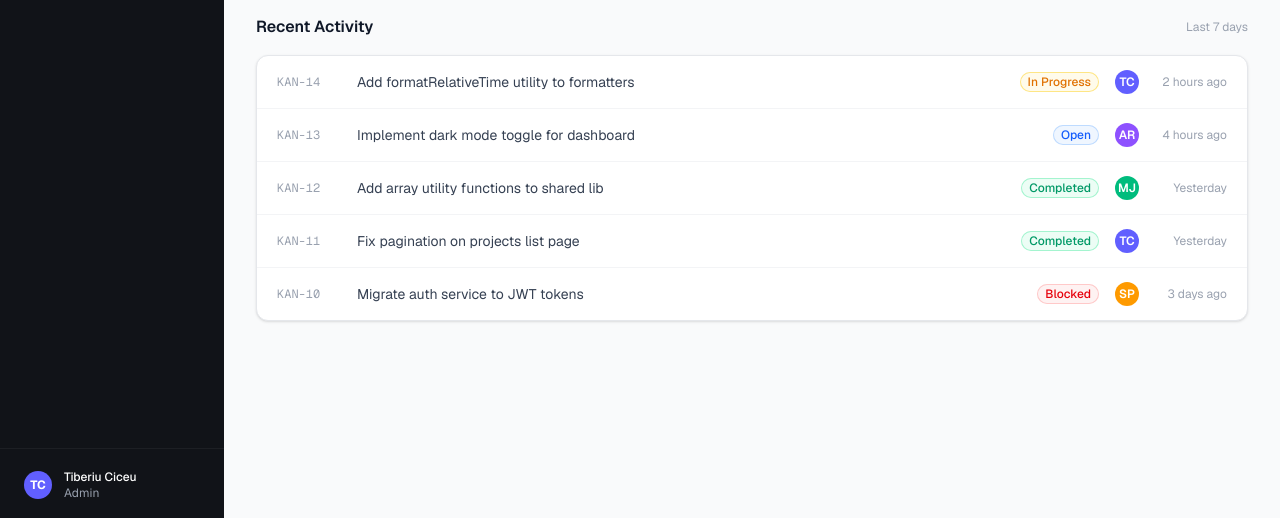
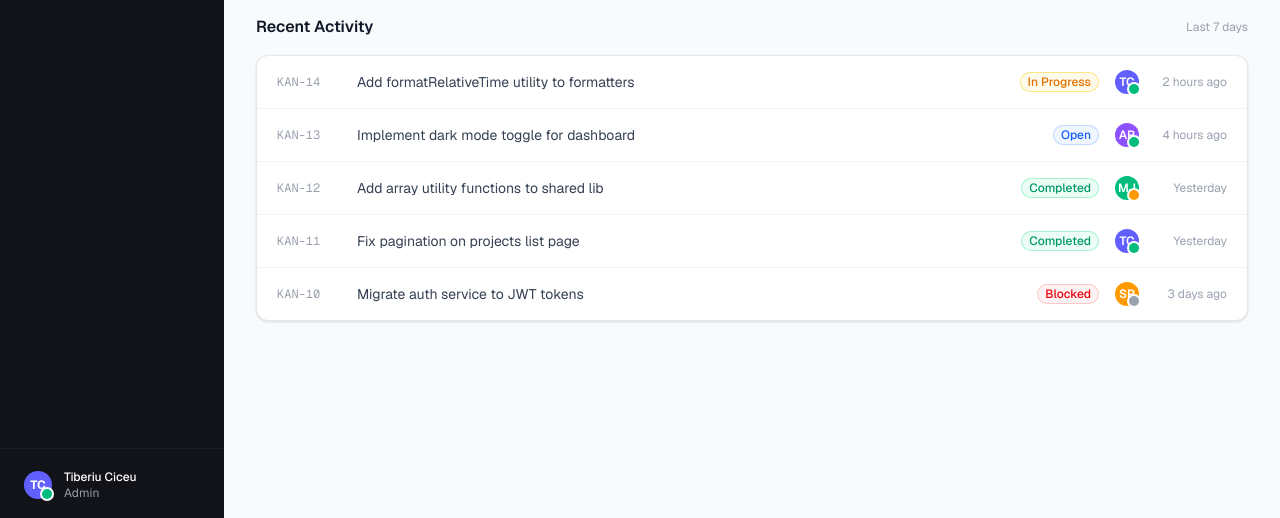
Before and after one commit to tiberiuciceu/pipeline-demo-app, a Next.js app: page / in a window 1280 px wide. Shown: the part 279-797 px from the top of the page. Built offline with nearby package versions, Linux system fonts and the light colour scheme.

Commit message:
feat(KAN-1): Task 1
Applied by agentic-pipeline.

```diff
--- a/src/app/layout.tsx
+++ b/src/app/layout.tsx
@@ -2,6 +2,7 @@ import type { Metadata } from 'next'
 import { Geist, Geist_Mono } from 'next/font/google'
 import './globals.css'
 import { NavLinks } from '../components/NavLinks'
+import { getPresenceStatus } from '../lib/presence'
 
 const geistSans = Geist({ variable: '--font-geist-sans', subsets: ['latin'] })
 const geistMono = Geist_Mono({ variable: '--font-geist-mono', subsets: ['latin'] })
@@ -12,6 +13,7 @@ export const metadata: Metadata = {
 }
 
 export default function RootLayout({ children }: { readonly children: React.ReactNode }): React.ReactElement {
+  const currentUserStatus = getPresenceStatus('TC')
   return (
     <html lang="en" className={`${geistSans.variable} ${geistMono.variable} h-full`}>
       <body className="flex h-full antialiased">
@@ -33,8 +35,18 @@ export default function RootLayout({ children }: { readonly children: React.Reac
           {/* User */}
           <div className="border-t border-white/5 p-3">
             <div className="flex items-center gap-3 rounded-lg px-3 py-2">
-              <div className="flex h-7 w-7 shrink-0 items-center justify-center rounded-full bg-indigo-500 text-xs font-bold text-white">
+              <div className="relative flex h-7 w-7 shrink-0 items-center justify-center rounded-full bg-indigo-500 text-xs font-bold text-white">
                 TC
+                <span
+                  className={`absolute bottom-0 right-0 h-2.5 w-2.5 rounded-full ring-2 ring-white ${
+                    currentUserStatus === 'online'
+                      ? 'bg-emerald-500'
+                      : currentUserStatus === 'away'
+                        ? 'bg-amber-500'
+                        : 'bg-gray-400'
+                  }`}
+                  aria-label={`${currentUserStatus}: TC`}
+                />
               </div>
               <div className="min-w-0">
                 <p className="truncate text-xs font-medium text-white">Tiberiu Ciceu</p>
--- a/src/app/page.tsx
+++ b/src/app/page.tsx
@@ -1,6 +1,7 @@
 import { StatCard } from '../components/StatCard'
 import { StatusBadge } from '../components/StatusBadge'
 import type { Status } from '../components/StatusBadge'
+import { getPresenceStatus } from '../lib/presence'
 
 const stats = [
   {
@@ -88,19 +89,32 @@ export default function DashboardPage(): React.ReactElement {
         </div>
         <div className="overflow-hidden rounded-xl border border-gray-200 bg-white shadow-sm">
           <ul className="divide-y divide-gray-100">
-            {activity.map(item => (
+            {activity.map(item => {
+              const presenceStatus = getPresenceStatus(item.assignee)
+              return (
                 <li key={item.key} className="flex items-center gap-4 px-5 py-3.5 hover:bg-gray-50 transition-colors">
                   <span className="w-16 shrink-0 font-mono text-xs text-gray-400">{item.key}</span>
                   <span className="flex-1 truncate text-sm text-gray-700">{item.title}</span>
                   <StatusBadge status={item.status} />
                   <div className="flex items-center gap-2">
-                  <div className={`flex h-6 w-6 items-center justify-center rounded-full text-xs font-semibold text-white ${avatarColors[item.assignee] ?? 'bg-gray-400'}`}>
+                    <div className={`relative flex h-6 w-6 items-center justify-center rounded-full text-xs font-semibold text-white ${avatarColors[item.assignee] ?? 'bg-gray-400'}`}>
                       {item.assignee}
+                      <span
+                        className={`absolute bottom-0 right-0 h-2.5 w-2.5 rounded-full ring-2 ring-white ${
+                          presenceStatus === 'online'
+                            ? 'bg-emerald-500'
+                            : presenceStatus === 'away'
+                              ? 'bg-amber-500'
+                              : 'bg-gray-400'
+                        }`}
+                        aria-label={`${presenceStatus}: ${item.assignee}`}
+                      />
                     </div>
                     <span className="w-20 text-right text-xs text-gray-400">{item.date}</span>
                   </div>
                 </li>
-            ))}
+              )
+            })}
           </ul>
         </div>
       </div>
--- /dev/null
+++ b/src/lib/presence.ts
@@ -0,0 +1,12 @@
+type PresenceStatus = 'online' | 'offline' | 'away'
+
+const presenceMap: Record<string, PresenceStatus> = {
+  TC: 'online',
+  AR: 'online',
+  MJ: 'away',
+  SP: 'offline',
+}
+
+export function getPresenceStatus(userId: string): PresenceStatus {
+  return presenceMap[userId] ?? 'offline'
+}
```
Also changed, not shown: 1 other file (tests, documents, lock files or other folders). Lines whose indentation alone changed are shown as unchanged.
